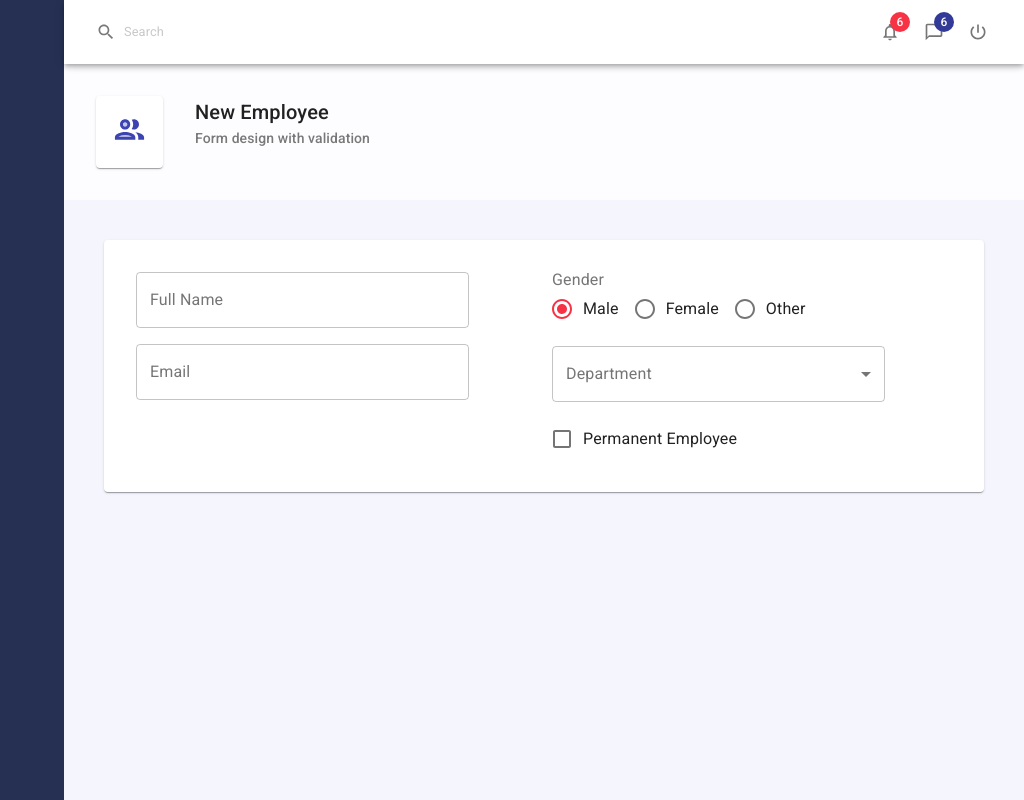
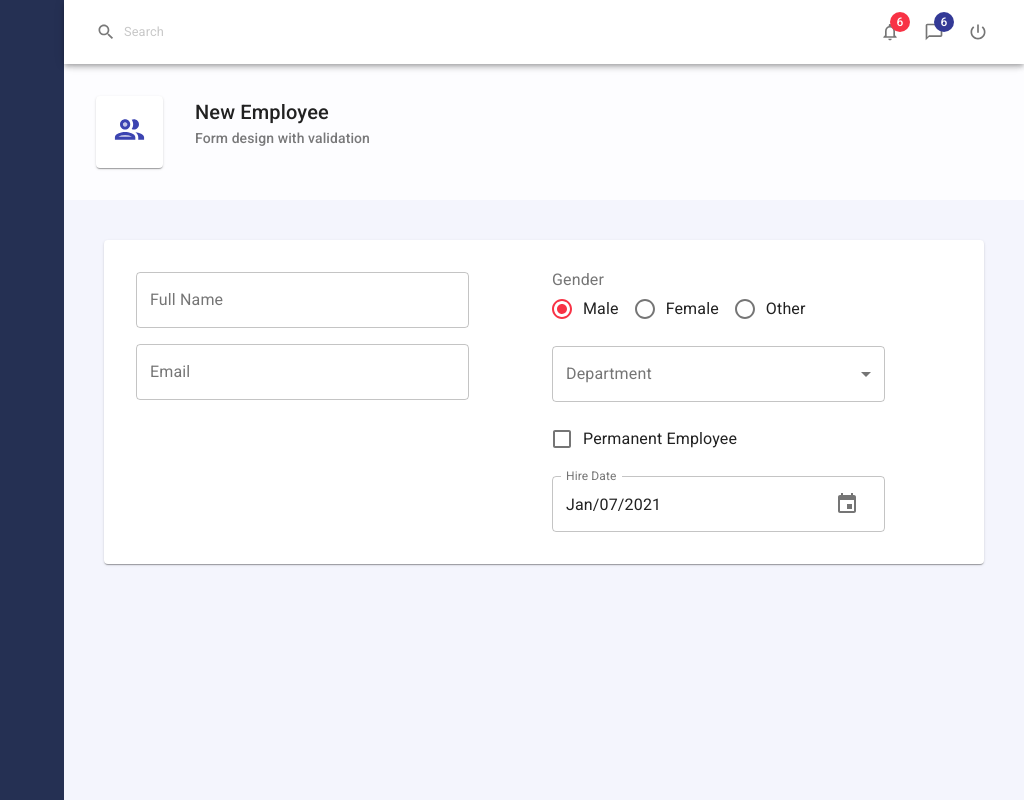
Before and after one commit to Vinoth6194/react_matui, a React (Create React App) app: page / in a window 1280 px wide. Shown: the whole page, without its empty margins (256-1280 px from the left). Built offline with nearby package versions, Linux system fonts and the light colour scheme.

Commit message:
date picker implemented

```diff
--- a/package.json
+++ b/package.json
@@ -3,11 +3,14 @@
   "version": "0.1.0",
   "private": true,
   "dependencies": {
+    "@date-io/date-fns": "^1.3.13",
     "@material-ui/core": "^4.11.2",
     "@material-ui/icons": "^4.11.2",
+    "@material-ui/pickers": "^3.2.10",
     "@testing-library/jest-dom": "^5.11.8",
     "@testing-library/react": "^11.2.2",
     "@testing-library/user-event": "^12.6.0",
+    "date-fns": "^2.16.1",
     "react": "^17.0.1",
     "react-dom": "^17.0.1",
     "react-scripts": "4.0.1",
--- a/src/components/controls/Controls.js
+++ b/src/components/controls/Controls.js
@@ -2,12 +2,14 @@ import Input from "./Input";
 import RadioGroup from "./RadioGroup";
 import Select from "./Select";
 import CheckBox from "./CheckBox";
+import DatePicker from "./DatePicker";
 
 const Controls = {
   Input,
   RadioGroup,
   Select,
   CheckBox,
+  DatePicker,
 };
 
 export default Controls;
--- /dev/null
+++ b/src/components/controls/DatePicker.js
@@ -0,0 +1,31 @@
+import DateFnsUtils from "@date-io/date-fns";
+import {
+  MuiPickersUtilsProvider,
+  KeyboardDatePicker,
+} from "@material-ui/pickers";
+import React from "react";
+const convertToDefEventPara = (name, value) => ({
+  target: {
+    name,
+    value,
+  },
+});
+function DatePicker(props) {
+  const { name, value, label, onChange } = props;
+  return (
+    <MuiPickersUtilsProvider utils={DateFnsUtils}>
+      <KeyboardDatePicker
+        disableToolbar
+        variant="inline"
+        inputVariant="outlined"
+        label={label}
+        name={name}
+        value={value}
+        format="MMM/dd/yyyy"
+        onChange={(date) => onChange(convertToDefEventPara(name, date))}
+      ></KeyboardDatePicker>
+    </MuiPickersUtilsProvider>
+  );
+}
+
+export default DatePicker;
--- a/src/pages/Employees/EmployeeForm.js
+++ b/src/pages/Employees/EmployeeForm.js
@@ -63,6 +63,12 @@ function EmployeeForm() {
             value={values.isPermanent}
             onChange={handleInputChange}
           ></Controls.CheckBox>
+          <Controls.DatePicker
+            name="hireDate"
+            label="Hire Date"
+            value={values.hireDate}
+            onChange={handleInputChange}
+          ></Controls.DatePicker>
         </Grid>
       </Grid>
     </Form>
```
Also changed, not shown: 1 other file (tests, documents, lock files or other folders).
